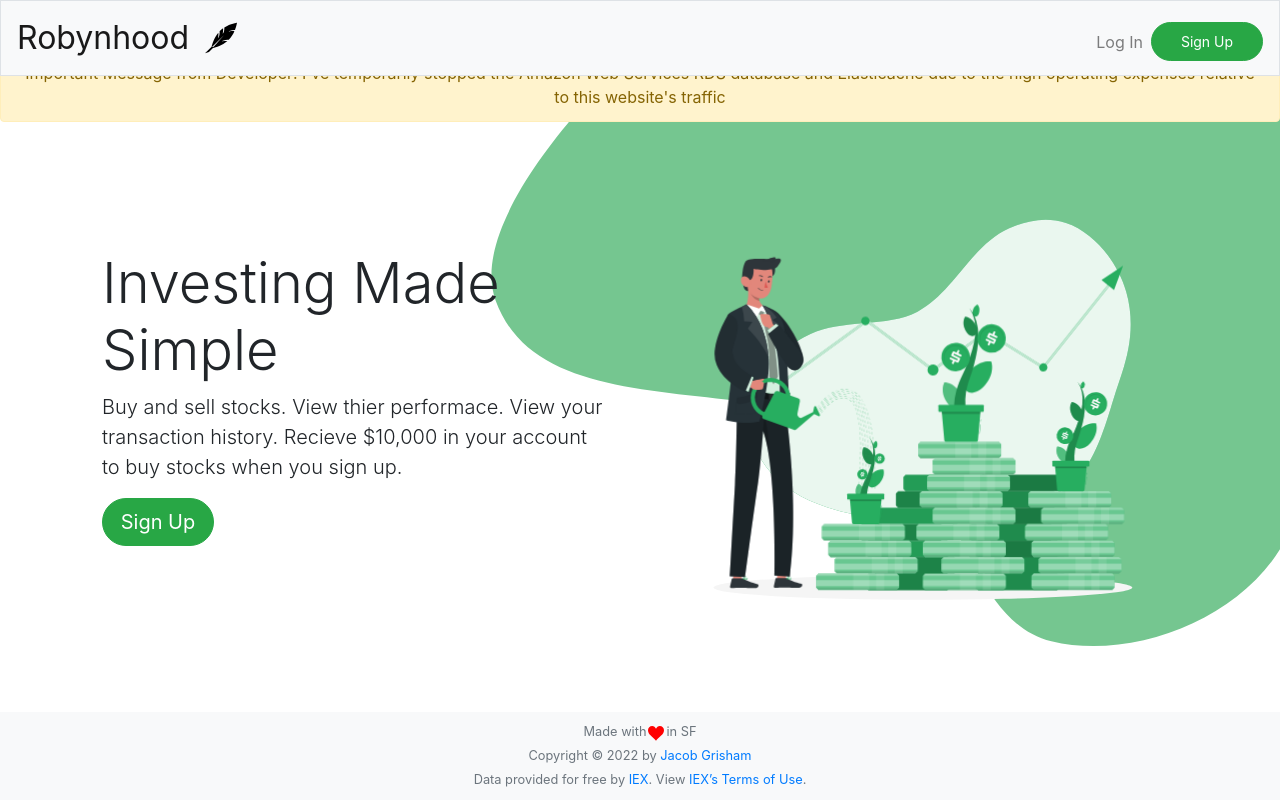
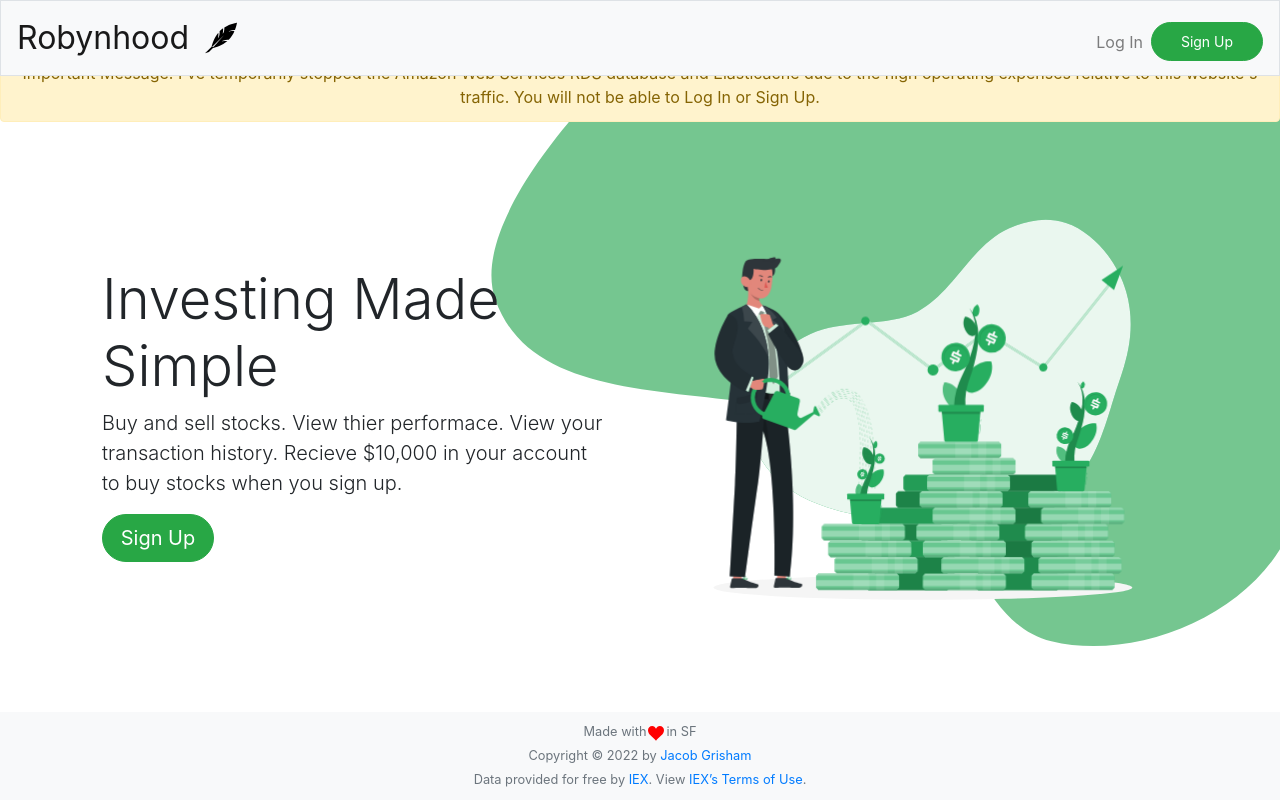
Before and after one commit to JacobGrisham/Finance-Full-Stack-Web-App-using-Flask-and-SQL, a Flask app: page / in a window 1280 px wide. Run offline with Flask 2, Linux system fonts and the light colour scheme; some libraries are stand-ins or nearby versions.

Commit message:
add banner warning message about AWS services halt

```diff
--- a/templates/landing.html
+++ b/templates/landing.html
@@ -1,15 +1,15 @@
 {% extends "layout.html" %}
 
 {% block title %}
-    Free Trading App
+    Free Trading
 {% endblock %}
 
 {% block main %}
 <img src="../static/images/landing.svg" class="background">
-<div class="alert alert-warning" role="alert"><bold>Important Message from Developer:</bold> I've temporarily stopped the Amazon Web Services RDS database and Elasticache due to the high operating expenses relative to this website's traffic</div>
+<div class="alert alert-warning" role="alert"><bold>Important Message:</bold> I've temporarily stopped the Amazon Web Services RDS database and Elasticache due to the high operating expenses relative to this website's traffic. You will not be able to Log In or Sign Up.</div>
 <div class="container">
   <div class="row">
-    <div class="col-md-6 order-2 order-md-1 jumbotron text-left pt-sm-0 pt-md-5">
+    <div class="col-md-6 order-2 order-md-1 jumbotron text-left">
       <h1 class="display-4">Investing Made Simple</h1>
       <p class="lead">Buy and sell stocks. View thier performace. View your transaction history. Recieve $10,000 in your account to buy stocks when you sign up.</p>
       <a class="btn btn-success btn-lg register" href="/register">Sign Up</a>
```
